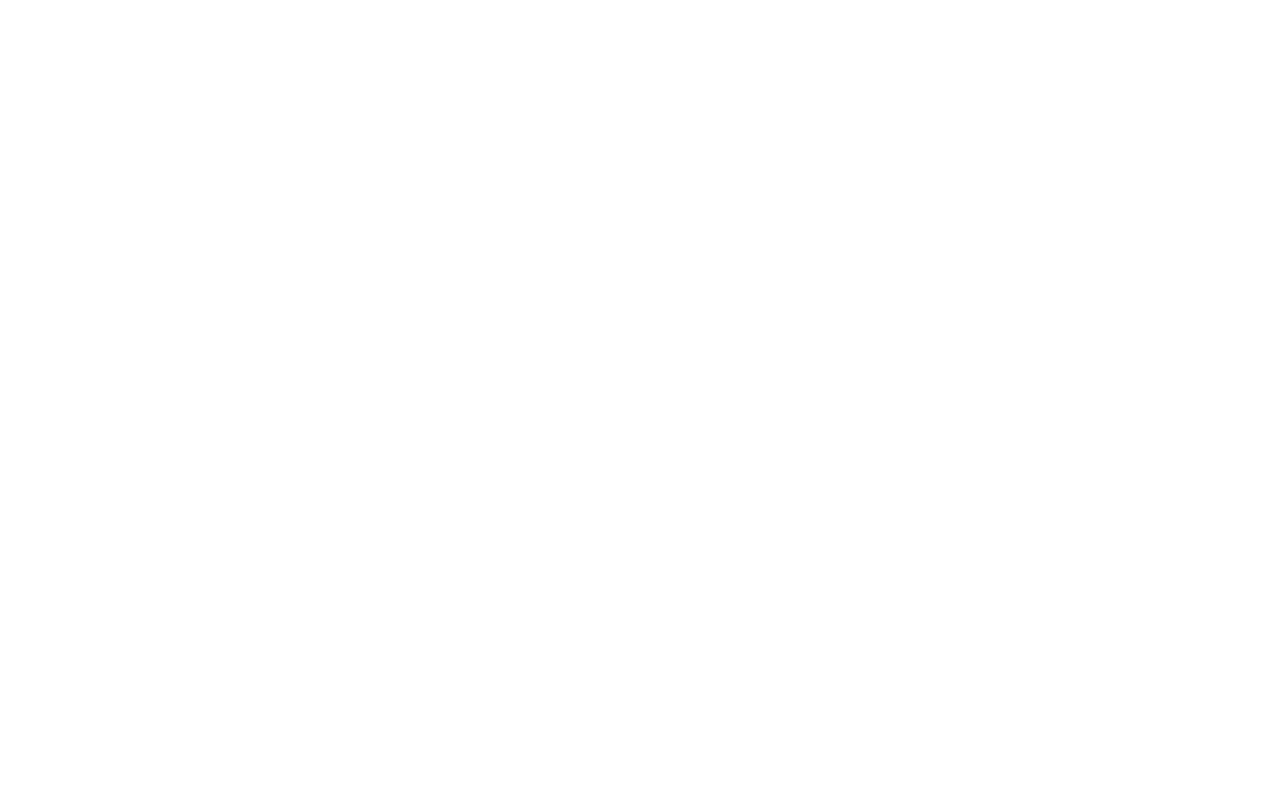
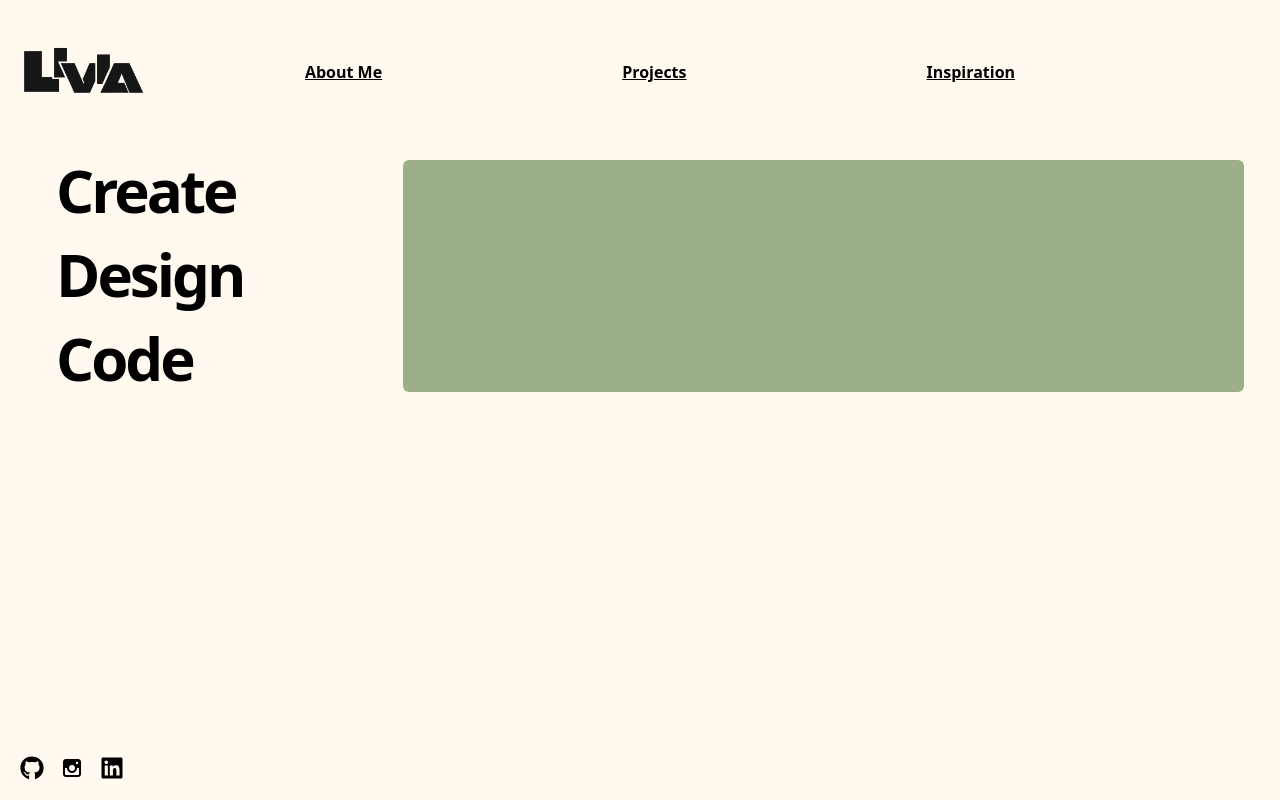
Before and after one commit to livlaurel/personalwebsite, a React (Vite) app in the folder personalweb/: page /dev in a window 1280 px wide. Before the commit this address had no page. Built offline with nearby package versions, Linux system fonts and the light colour scheme.

Commit message:
projectpage/animation

```diff
--- a/personalweb/src/App.tsx
+++ b/personalweb/src/App.tsx
@@ -1,6 +1,7 @@
 import { BrowserRouter, Routes, Route } from 'react-router-dom'
 import Home from './pages/home.tsx';
 import About from './pages/about.tsx';
+import Dev from './pages/dev.tsx';
 
 function App(){
   return(
@@ -8,6 +9,7 @@ function App(){
       <Routes>
         <Route path="/" element={<Home />} />
         <Route path="/about" element={<About />} />
+        <Route path="/dev" element={<Dev />} />
       </Routes>
     </BrowserRouter>
   )
--- a/personalweb/src/index.css
+++ b/personalweb/src/index.css
@@ -31,3 +31,29 @@
   -webkit-box-shadow: 10px 12px 0px 0px #778965;
   -moz-box-shadow: 10px 12px 0px 0px #778965;
 }
+
+@keyframes fadeIn {
+  from {
+      opacity: 0.3;
+  }
+  to {
+      opacity: 1;
+  }
+}
+
+.fade-in {
+  opacity: 0.3; /* Ensure they start at 30% */
+  animation: fadeIn 1s ease-in-out forwards;
+}
+
+.fade-in-1 {
+  animation-delay: 0s; /* First fades in immediately */
+}
+
+.fade-in-2 {
+  animation-delay: 1s; /* Second fades in after 1s */
+}
+
+.fade-in-3 {
+  animation-delay: 2s; /* Third fades in after 2s */
+}
--- a/personalweb/src/pages/dev.tsx
+++ b/personalweb/src/pages/dev.tsx
@@ -0,0 +1,24 @@
+import Header from '../components/header';
+import Footer from '../components/footer';
+
+const Dev = () => {
+    return (
+        <div className='flex flex-col h-screen'>
+            <Header />
+            <main className="bg-[#fff9f0] flex-grow p-4">
+                <div className='flex flex-row items-start'>
+                    <div className='flex flex-col space-y-6 text-6xl font-bold tracking-tighter flex-1 ml-10 mr-30 max-w-3xl'>
+                        <div className="fade-in fade-in-1">Create</div>
+                        <div className="fade-in fade-in-2">Design</div>
+                        <div className="fade-in fade-in-3">Code</div>
+                    </div>
+                    <div className="box box-content rounded-md p-4 h-50 w-400 bg-[#9caf88] mr-5 ml-10">
+                    </div>
+                </div>
+            </main>
+            <Footer />
+        </div>
+    )
+}
+
+export default Dev;
```
